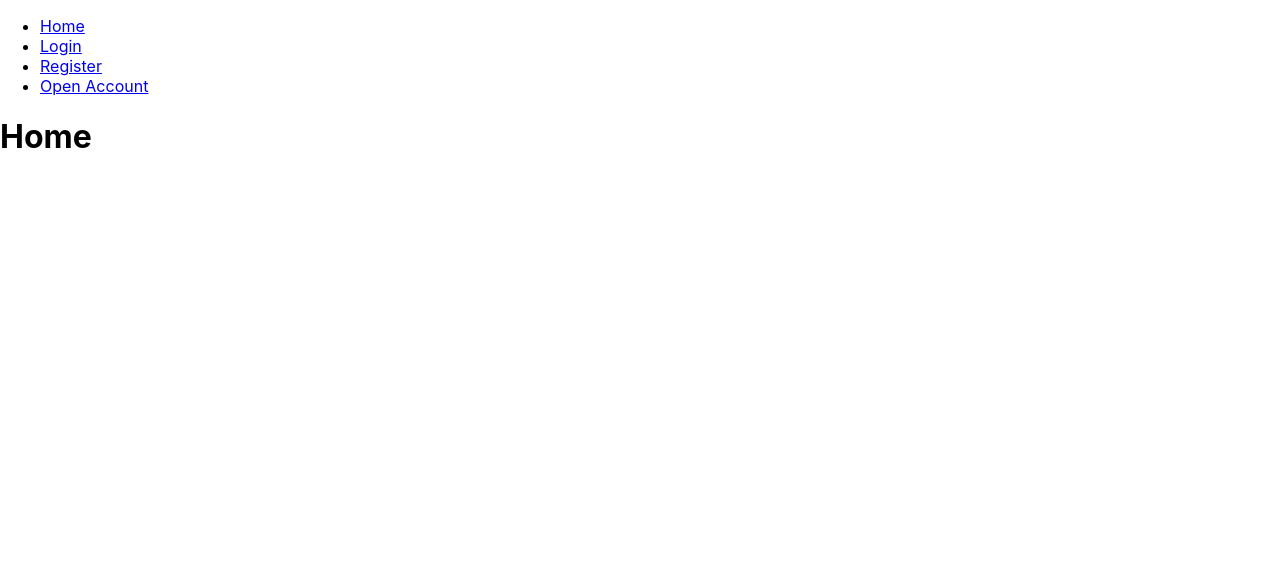
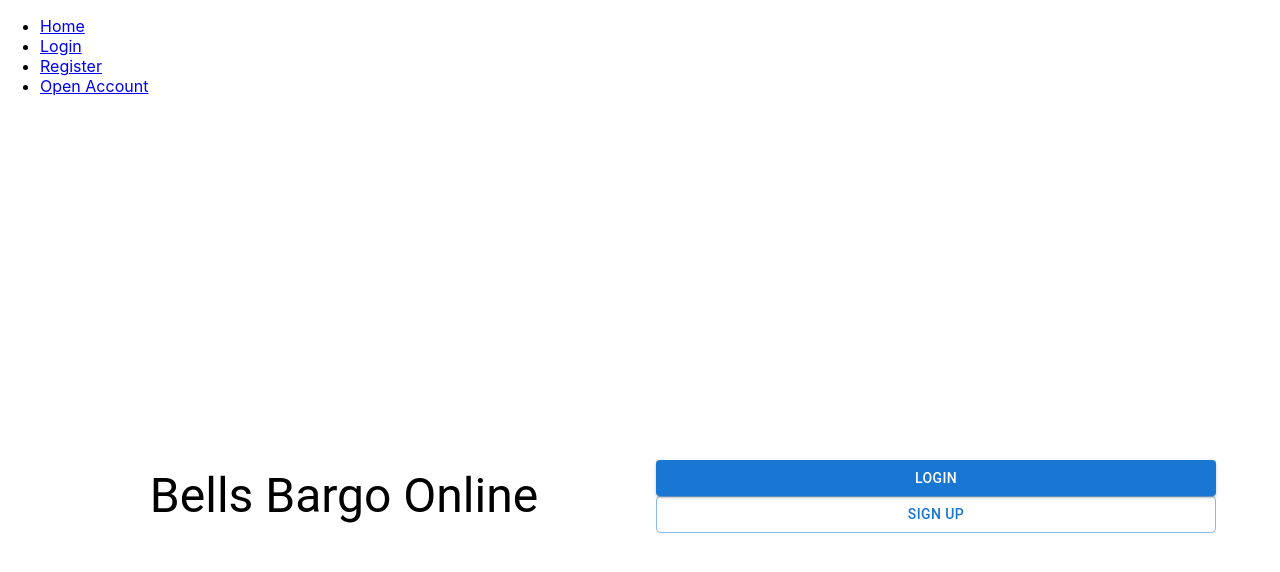
Before and after one commit to Harshil-Soni17502/grp_7, a React (Create React App) app in the folder frontend/: page / in a window 1280 px wide. Shown: the top 572 px of the page. Built offline with nearby package versions, Linux system fonts and the light colour scheme.

Commit message:
home page template

```diff
--- a/frontend/src/Pages/Home.js
+++ b/frontend/src/Pages/Home.js
@@ -1,5 +1,55 @@
+import * as React from 'react';
+import Avatar from '@mui/material/Avatar';
+import Button from '@mui/material/Button';
+import CssBaseline from '@mui/material/CssBaseline';
+import TextField from '@mui/material/TextField';
+import FormControlLabel from '@mui/material/FormControlLabel';
+import Checkbox from '@mui/material/Checkbox';
+import Link from '@mui/material/Link';
+import Grid from '@mui/material/Grid';
+import Box from '@mui/material/Box';
+import LockOutlinedIcon from '@mui/icons-material/LockOutlined';
+import Typography from '@mui/material/Typography';
+import Container from '@mui/material/Container';
+import { createTheme, ThemeProvider } from '@mui/material/styles';
+import InputLabel from '@mui/material/InputLabel';
+import MenuItem from '@mui/material/MenuItem';
+import FormControl from '@mui/material/FormControl';
+import Select from '@mui/material/Select';
+import axios from 'axios';
+
+
+
 const Home = () => {
-    return <h1>Home</h1>;
+  const defaultTheme = createTheme();
+    return (
+      <ThemeProvider theme={defaultTheme}>
+        <Container>
+        <Grid
+          container
+          spacing={4}
+          justifyContent="center"
+          alignItems="center"
+          style={{ minHeight: '100vh' }}
+        >
+          <Grid item xs={6} >
+            <Typography variant="h3" align="center">
+              Bells Bargo Online
+            </Typography>
+          </Grid>
+          <Grid item xs={3} md={6} spacing={4} >
+            <Button variant="contained" color="primary" fullWidth>
+              Login
+            </Button>
+
+            <Button variant="outlined" color="primary" fullWidth>
+              Sign Up
+            </Button>
+          </Grid>
+        </Grid>
+      </Container>
+    </ThemeProvider>
+    )
   };
 
   export default Home;
```
